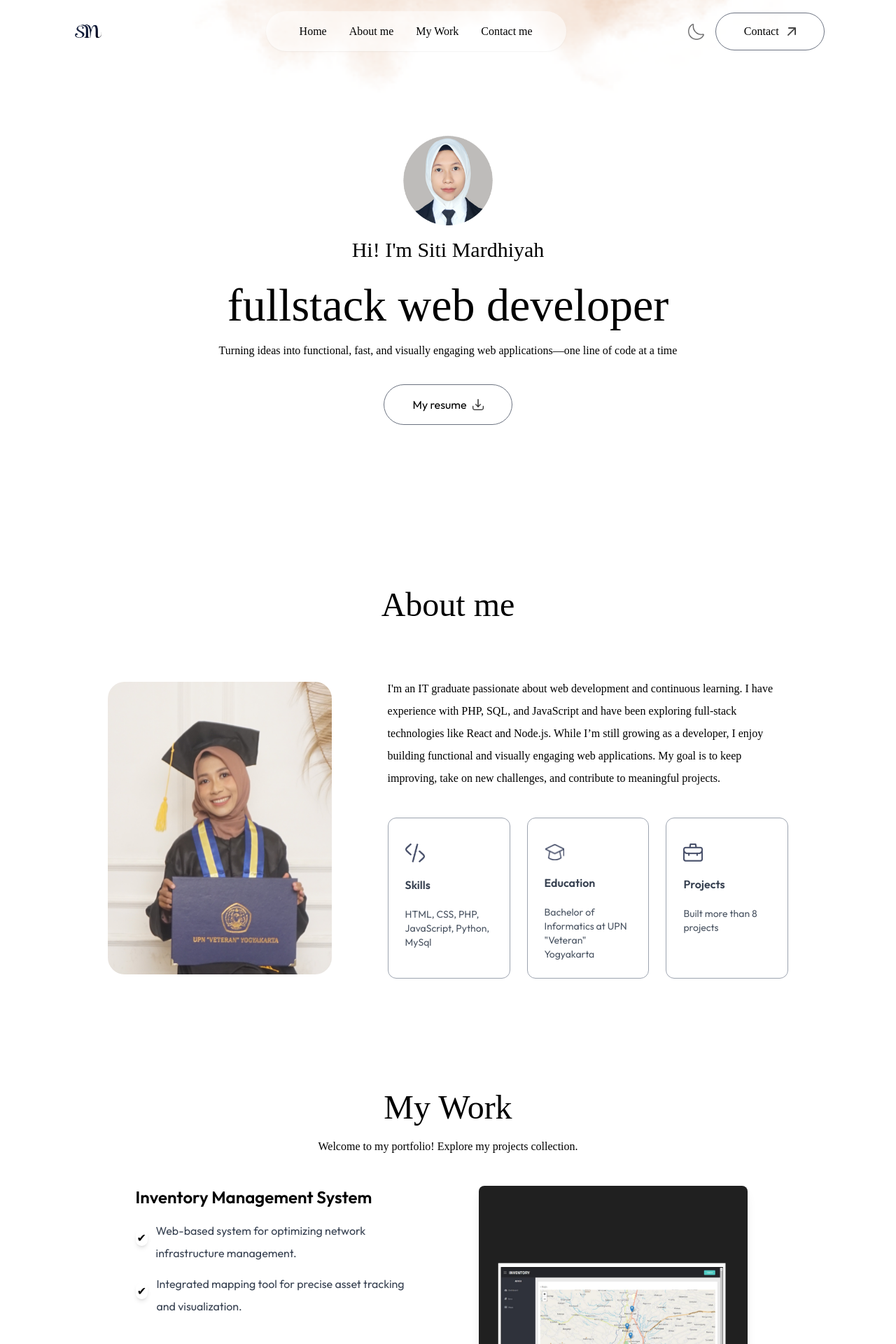
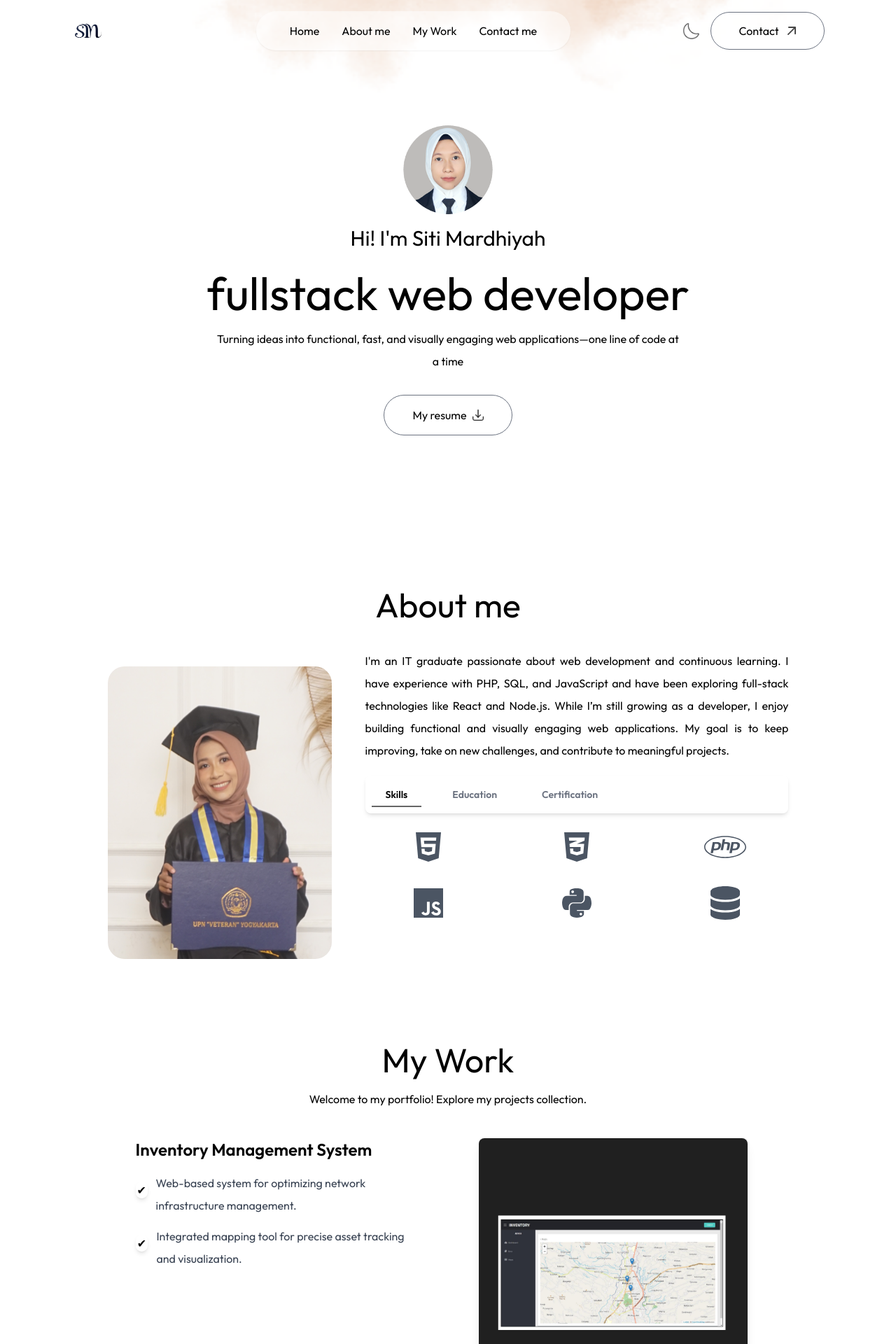
Before and after one commit to Siti-M/my-portfolio, a Next.js app: page / in a window 1280 px wide. Shown: the top 1920 px of the page at 70% size. Built offline with nearby package versions, Linux system fonts and the light colour scheme; a web font is replaced by a local one.

Commit message:
Update about me & button

```diff
--- a/app/layout.js
+++ b/app/layout.js
@@ -1,12 +1,15 @@
-import { Outfit, Ovo } from "next/font/google";
+import { Outfit, Space_Grotesk } from "next/font/google";
 import "./globals.css";
 
 const outfit = Outfit({
-  subsets: ["latin"], weight: ["400", "500", "600", "700"]
+  subsets: ["latin"],
+  weight: ["400", "500", "600", "700"]
 });
 
-const ovo = Ovo({
-  subsets: ["latin"], weight: ["400"]
+const spaceGrotesk = Space_Grotesk({
+  subsets: ["latin"],
+  weight: ["400"],
+  variable: "--font-space-grotesk",
 });
 
 export const metadata = {
@@ -18,7 +21,7 @@ export default function RootLayout({ children }) {
   return (
     <html lang="en" className="scroll-smooth">
       <body
-        className={`${outfit.className} ${ovo.className} antialiased leading-8
+        className={`${outfit.className} ${spaceGrotesk.className} antialiased leading-8
         overflow-x-hidden dark:bg-darkTheme dark:text-white`}
       >
         {children}
--- a/assets/assets.js
+++ b/assets/assets.js
@@ -1,10 +1,4 @@
 import user_image from './user-image.png';
-import code_icon from './code-icon.png';
-import code_icon_dark from './code-icon-dark.png';
-import edu_icon from './edu-icon.png';
-import edu_icon_dark from './edu-icon-dark.png';
-import project_icon from './project-icon.png';
-import project_icon_dark from './project-icon-dark.png';
 import right_arrow_white from './right-arrow-white.png';
 import logo from './logo.png';
 import logo_dark from './logo_dark.png';
@@ -25,15 +19,11 @@ import right_arrow from './right-arrow.png';
 import send_icon from './send-icon.png';
 import right_arrow_bold from './right-arrow-bold.png';
 import right_arrow_bold_dark from './right-arrow-bold-dark.png';
+import { faHtml5, faCss3Alt, faPhp, faJs, faPython } from '@fortawesome/free-brands-svg-icons';
+import { faDatabase, faArrowRight } from '@fortawesome/free-solid-svg-icons';
 
 export const assets = {
     user_image,
-    code_icon,
-    code_icon_dark,
-    edu_icon,
-    edu_icon_dark,
-    project_icon,
-    project_icon_dark,
     right_arrow_white,
     logo,
     logo_dark,
@@ -53,7 +43,8 @@ export const assets = {
     right_arrow,
     send_icon,
     right_arrow_bold,
-    right_arrow_bold_dark
+    right_arrow_bold_dark,
+    faArrowRight
 };
 
 export const workData = [
@@ -86,8 +77,41 @@ export const workData = [
     },
 ];
 
-export const infoList = [
-    { icon: assets.code_icon, iconDark: assets.code_icon_dark, title: 'Skills', description: 'HTML, CSS, PHP, JavaScript, Python, MySql' },
-    { icon: assets.edu_icon, iconDark: assets.edu_icon_dark, title: 'Education', description: 'Bachelor of Informatics at UPN "Veteran" Yogyakarta' },
-    { icon: assets.project_icon, iconDark: assets.project_icon_dark, title: 'Projects', description: 'Built more than 8 projects' }
+export const skills = [
+    { title: 'HTML', icon: faHtml5 },
+    { title: 'CSS', icon: faCss3Alt },
+    { title: 'PHP', icon: faPhp },
+    { title: 'JavaScript', icon: faJs },
+    { title: 'Python', icon: faPython },
+    { title: 'MySql', icon: faDatabase },
+  ];
+
+  export const education = [
+    "Bachelor's Degree in Information Technology",
+    "UPN Veteran Yogyakarta",
+    "Graduated: 2024",
+    "GPA: 3.57/4.00",
+  ];
+
+  export const certification = [
+    {
+      title: "Cloud Practitioner Essentials (Belajar Dasar AWS Cloud) - Dicoding",
+      link: "https://dicoding.com/certificates/07Z64W0MRPQR",
+    },
+    {
+      title: "Belajar Back-End Pemula dengan JavaScript - Dicoding",
+      link: "https://dicoding.com/certificates/N9ZO97V9YXG5",
+    },
+    {
+      title: "Belajar Dasar Pemrograman JavaScript - Dicoding",
+      link: "https://dicoding.com/certificates/N9ZO97V9YXG5",
+    },
+    {
+      title: "Belajar Dasar AI - Dicoding",
+      link: "https://www.dicoding.com/certificates/2VX3K14KJXYQ",
+    },
+    {
+      title: "Software Development: Database Programming - BNSP (LSP TIK)",
+      link: "#",
+    },
 ];
--- a/components/About.jsx
+++ b/components/About.jsx
@@ -1,36 +1,94 @@
-import { assets, infoList } from '@/assets/assets'
+import { assets, skills, education, certification } from '@/assets/assets'
 import Image from 'next/image'
-import React from 'react'
+import React, { useState } from 'react'
+import { FontAwesomeIcon } from '@fortawesome/react-fontawesome'
 
-const About = ({isDarkMode}) => {
+const About = ({ isDarkMode }) => {
+  const [activeTab, setActiveTab] = useState('skills');
+
   return (
-    <div id='about' className='w-full px-[12%] py-10 scroll-mt-20'>
-      <h2 className='text-center text-5xl font-Ovo'>
-        About me</h2>
+    <div id='about' className='w-full px-6 sm:px-[12%] py-10 scroll-mt-10'>
+      <h2 className='text-center text-5xl font-SpaceGrotesk mb-10'>About me</h2>
 
-      <div className='flex w-full flex-col lg:flex-row items-center gap-20 my-20'>
-        <div className='w-64 sm:w-80 rounded-3xl max-w-none'>
-            <Image src={assets.user_image} alt='user' className='w-full rounded-3xl' />
+      <div className='flex w-full flex-col md:flex-row items-center md:items-start gap-12 my-10'>
+        <div className='w-64 sm:w-80 rounded-3xl max-w-none md:mt-6'>
+          <Image src={assets.user_image} alt='user' className='w-full rounded-3xl' />
         </div>
-        <div className='flex-1'>
-            <p className='mb-10 max-w-2xl font-Ovo'>
-                I'm an IT graduate passionate about web development and continuous learning. I have experience with PHP, SQL, and JavaScript and have been exploring full-stack technologies like React and Node.js. While I’m still growing as a developer, I enjoy building functional and visually engaging web applications. My goal is to keep improving, take on new challenges, and contribute to meaningful projects.</p>
 
-            <ul className='grid grid-cols-1 sm:grid-cols-3 gap-6 max-w-2xl'>
-                {infoList.map(({icon, iconDark, title, description,}, index) => (
-                    <li className='border-[0.5px] border-gray-400 rounded-xl
-                    p-6 cursor-pointer hover:bg-lightHover hover:-translate-y-1 duration-500
-                    hover:shadow-brown dark:border-white dark:hover:shadow-white dark:hover:bg-darkHover/50'
-                    key={index}>
-                        <Image src={isDarkMode ? iconDark : icon} alt={title} className='w-7 mt-3' />
-                        <h3 className='my-4 font-semibold text-gray-700 dark:text-white'>{title}</h3>
-                        <p className='text-gray-600 text-sm dark:text-white/80'>{description}</p>
-                    </li>
-                ))}
+        <div className='flex-1 flex flex-col justify-center'>
+          <p className='mb-5 max-w-full sm:max-w-2xl font-SpaceGrotesk text-left sm:text-justify break-words'>
+            I'm an IT graduate passionate about web development and continuous learning. I have experience with PHP, SQL, and JavaScript and have been exploring full-stack technologies like React and Node.js. While I’m still growing as a developer, I enjoy building functional and visually engaging web applications. My goal is to keep improving, take on new challenges, and contribute to meaningful projects.
+          </p>
+
+          {/* Menu*/}
+          <div className="relative flex flex-col sm:flex-row justify-start gap-2 sm:gap-6 mb-6 bg-white/10 backdrop-blur-lg rounded-lg p-2 border border-white/20 shadow-md dark:bg-black/20">
+            {['skills', 'education', 'certification'].map((tab) => (
+              <button
+                key={tab}
+                className={`relative w-full sm:w-auto px-5 py-2 text-sm font-semibold text-center transition-all duration-300
+                  ${activeTab === tab
+                    ? 'text-black dark:text-white after:w-full'
+                    : 'text-gray-500 hover:text-black dark:hover:text-white after:w-0'
+                  }
+                  after:absolute after:bottom-0 after:left-0 after:h-[2px] after:bg-black/60 dark:after:bg-white/60 after:transition-all after:duration-300 after:ease-in-out`}
+                onClick={() => setActiveTab(tab)}
+              >
+                {tab.charAt(0).toUpperCase() + tab.slice(1)}
+              </button>
+            ))}
+          </div>
+
+          {/* Tab Content */}
+          {activeTab === 'skills' && (
+            <ul className='grid grid-cols-2 sm:grid-cols-3 gap-8 max-w-2xl'>
+              {skills.map(({ title, icon }, index) => (
+                <li key={index} className='relative flex flex-col items-center cursor-pointer group'>
+                  <span className='absolute top-[-15px] left-2/3 -translate-x-1/4 opacity-0
+                    group-hover:opacity-100 bg-gray-700 text-white text-xs px-2 py-1 rounded-md
+                    transition duration-300 whitespace-nowrap'>
+                    {title}
+                  </span>
+                  <FontAwesomeIcon
+                    icon={icon}
+                    className='text-5xl text-gray-600 dark:text-white group-hover:text-black dark:group-hover:text-white/30 transition duration-300'
+                  />
+                </li>
+              ))}
             </ul>
+          )}
+
+          {activeTab === 'education' && (
+            <div className='text-gray-600 dark:text-white'>
+              {education.map((edu, index) => (
+                <p key={index}>{edu}</p>
+              ))}
+            </div>
+          )}
+
+          {activeTab === 'certification' && (
+            <ul className='text-gray-600 dark:text-white space-y-3'>
+              {certification.map((cert, index) => (
+                <li key={index} className="flex items-center gap-3">
+                  <FontAwesomeIcon icon={assets.faArrowRight} className="text-black dark:text-white/80" />
+                  {cert.link !== "#" ? (
+                    <a
+                      href={cert.link}
+                      target="_blank"
+                      rel="noopener noreferrer"
+                      className="text-black dark:text-white/80"
+                    >
+                      {cert.title}
+                    </a>
+                  ) : (
+                    <span className="text-black dark:text-white/80">{cert.title}</span>
+                  )}
+                </li>
+              ))}
+            </ul>
+
+          )}
         </div>
       </div>
-
     </div>
   )
 }
--- a/components/Contact.jsx
+++ b/components/Contact.jsx
@@ -32,9 +32,9 @@ const Contact = () => {
   return (
     <div id='contact' className='w-full px=[-12%] py-10 scroll-mt-20 bg-[url("/footer-bg-color.png")]
     bg-no-repeat bg-center bg-[length:90%_auto] dark:bg-none'>
-      <h4 className='text-center mb-2 text-lg font-Ovo'>Let's connect with me</h4>
-      <h2 className='text-center text-5xl font-Ovo'>Get in touch</h2>
-      <p className='text-center max-w-2xl mx-auto mt-5 mb-12 px-6 font-Ovo'>
+      <h4 className='text-center mb-2 text-lg font-SpaceGrotesk'>Let's connect with me</h4>
+      <h2 className='text-center text-5xl font-SpaceGrotesk'>Get in touch</h2>
+      <p className='text-center max-w-2xl mx-auto mt-5 mb-12 px-6 font-SpaceGrotesk'>
         I'd love to hear from you! if you have any questions or feedback, feel free to drop me a message.
       </p>
 
--- a/components/Header.jsx
+++ b/components/Header.jsx
@@ -18,7 +18,7 @@ const Header = () => {
         <Image src={assets.profile_img} alt='' className='rounded-full w-32' />
       </motion.div>
       <motion.h3
-        className="text-xl md:text-3xl mb-3"
+        className="text-2xl md:text-3xl mb-3"
         initial="hidden"
         animate="visible"
         variants={{
@@ -31,17 +31,17 @@ const Header = () => {
             initial={{ opacity: 0, y: -10 }}
             animate={{ opacity: 1, y: 0 }}
             transition={{ delay: index * 0.1 }}
-            className="font-Ovo"
+            className="font-SpaceGrotesk"
           >
             {letter}
           </motion.span>
         ))}
       </motion.h3>
 
-      <h1 className='text-3xl sm:text-6xl lg:text-[66px] font-Ovo'>
+      <h1 className='text-3xl sm:text-6xl lg:text-[66px] font-SpaceGrotesk'>
         fullstack web developer
       </h1>
-        <p className='max-w-2xl mx-auto font-Ovo'>
+        <p className='max-w-2xl mx-auto font-SpaceGrotesk'>
             Turning ideas into functional, fast, and visually engaging web applications—one line of code at a time</p>
         <div className='flex flex-col sm:flex-row items-center gap-4 mt-4'>
             <motion.a
--- a/components/Navbar.jsx
+++ b/components/Navbar.jsx
@@ -44,10 +44,10 @@ const Navbar = ({ isDarkMode, setIsDarkMode }) => {
         <ul className={`hidden md:flex items-center gap-4 lg:gap-8
         rounded-full px-6 py-2 md:px-12 md:py-3 truncate
         ${isScroll ? "" : "bg-white shadow-sm bg-opacity-50 dark:border dark:border-white/50 dark:bg-transparent"}`}>
-          <li><a className='font-Ovo' onClick={closeSideMenu} href="#top">Home</a></li>
-          <li><a className='font-Ovo' onClick={closeSideMenu} href="#about">About me</a></li>
-          <li><a className='font-Ovo' onClick={closeSideMenu} href="#work">My Work</a></li>
-          <li><a className='font-Ovo' onClick={closeSideMenu} href="#contact">Contact me</a></li>
+          <li><a className='font-SpaceGrotesk' onClick={closeSideMenu} href="#top">Home</a></li>
+          <li><a className='font-SpaceGrotesk' onClick={closeSideMenu} href="#about">About me</a></li>
+          <li><a className='font-SpaceGrotesk' onClick={closeSideMenu} href="#work">My Work</a></li>
+          <li><a className='font-SpaceGrotesk' onClick={closeSideMenu} href="#contact">Contact me</a></li>
         </ul>
 
         {/* Right-side buttons */}
@@ -56,7 +56,7 @@ const Navbar = ({ isDarkMode, setIsDarkMode }) => {
             <Image src={isDarkMode ? assets.sun_icon : assets.moon_icon} alt='' className='w-6' />
           </button>
           <a href="#contact" className='hidden lg:flex items-center gap-3 px-6 py-2.5 md:px-10
-          border border-gray-500 rounded-full font-Ovo dark:border-white/50'>
+          border border-gray-500 rounded-full font-SpaceGrotesk dark:border-white/50'>
             Contact
             <Image src={isDarkMode ? assets.arrow_icon_dark : assets.arrow_icon} alt="" className='w-3' />
           </a>
@@ -75,10 +75,10 @@ const Navbar = ({ isDarkMode, setIsDarkMode }) => {
             <Image src={isDarkMode ? assets.close_white : assets.close_black} alt='' className='w-5 cursor-pointer' />
           </div>
 
-          <li><a className='font-Ovo' onClick={closeSideMenu} href="#top">Home</a></li>
-          <li><a className='font-Ovo' onClick={closeSideMenu} href="#about">About me</a></li>
-          <li><a className='font-Ovo' onClick={closeSideMenu} href="#work">My Work</a></li>
-          <li><a className='font-Ovo' onClick={closeSideMenu} href="#contact">Contact me</a></li>
+          <li><a className='font-SpaceGrotesk' onClick={closeSideMenu} href="#top">Home</a></li>
+          <li><a className='font-SpaceGrotesk' onClick={closeSideMenu} href="#about">About me</a></li>
+          <li><a className='font-SpaceGrotesk' onClick={closeSideMenu} href="#work">My Work</a></li>
+          <li><a className='font-SpaceGrotesk' onClick={closeSideMenu} href="#contact">Contact me</a></li>
         </ul>
       </nav>
     </>
--- a/components/Work.jsx
+++ b/components/Work.jsx
@@ -18,8 +18,8 @@ const Work = ({ isDarkMode }) => {
 
   return (
     <div id="work" className="w-full px-6 md:px-[12%] py-10 scroll-mt-20 flex flex-col items-center">
-      <h2 className="text-4xl md:text-5xl font-Ovo">My Work</h2>
-      <p className="max-w-2xl mt-4 mb-10 font-Ovo text-center">
+      <h2 className="text-4xl md:text-5xl font-SpaceGrotesk">My Work</h2>
+      <p className="max-w-2xl mt-4 mb-10 font-SpaceGrotesk text-center">
         Welcome to my portfolio! Explore my projects collection.
       </p>
 
@@ -34,7 +34,6 @@ const Work = ({ isDarkMode }) => {
             </div>
           </div>
 
-        {/* Title & Description */}
         <div className="order-2 md:order-1 flex flex-col justify-between h-full px-6 md:px-10 text-left">
           <div>
             <h2 className="text-2xl font-semibold">{workData[currentIndex].title}</h2>
@@ -76,14 +75,14 @@ const Work = ({ isDarkMode }) => {
         <button
           onClick={handlePrev}
           className="w-9 h-9 flex items-center justify-center border border-gray-400 rounded-full
-          shadow-md backdrop-blur-md bg-white/30 dark:bg-black/30 text-lg font-Ovo font-semibold transition
+          shadow-md backdrop-blur-md bg-white/30 dark:bg-black/30 text-lg font-SpaceGrotesk font-semibold transition
           hover:scale-110 hover:bg-white/50 dark:hover:bg-black/50">
           &lt;
         </button>
         <button
           onClick={handleNext}
           className="w-9 h-9 flex items-center justify-center border border-gray-400 rounded-full
-          shadow-md backdrop-blur-md bg-white/30 dark:bg-black/30 text-lg font-Ovo font-semibold transition
+          shadow-md backdrop-blur-md bg-white/30 dark:bg-black/30 text-lg font-SpaceGrotesk font-semibold transition
           hover:scale-110 hover:bg-white/50 dark:hover:bg-black/50">
           &gt;
         </button>
--- a/tailwind.config.mjs
+++ b/tailwind.config.mjs
@@ -14,7 +14,7 @@ export default {
       },
       fontFamily: {
         Outfit: ["Outfit", "sans-serif"],
-        Ovo: ["Ovo", "serif"],
+        SpaceGrotesk: ["var(--font-space-grotesk)", "sans-serif"],
       },
       boxShadow:{
         'brown' : '3px 3px 0 #776B5D',
```
